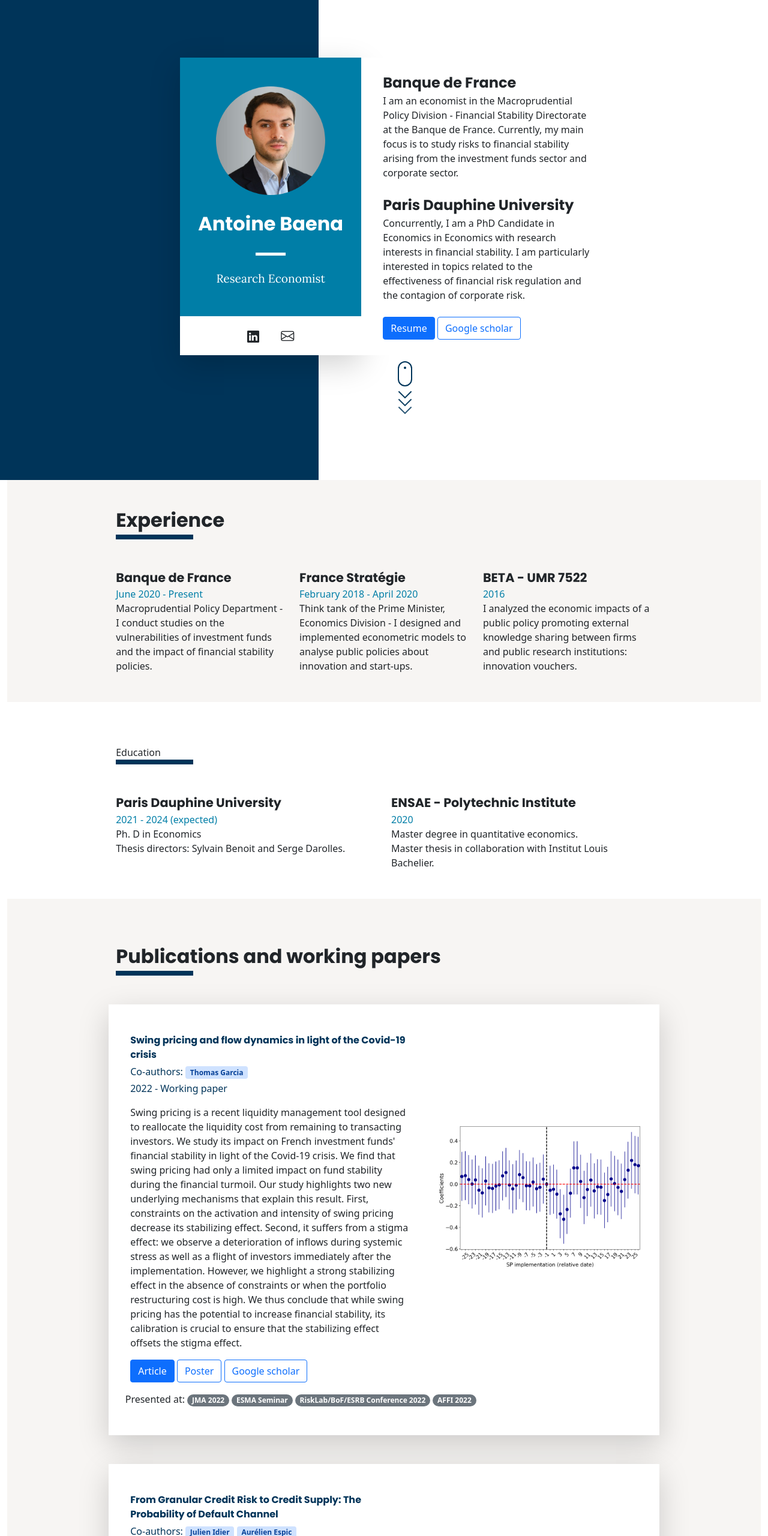
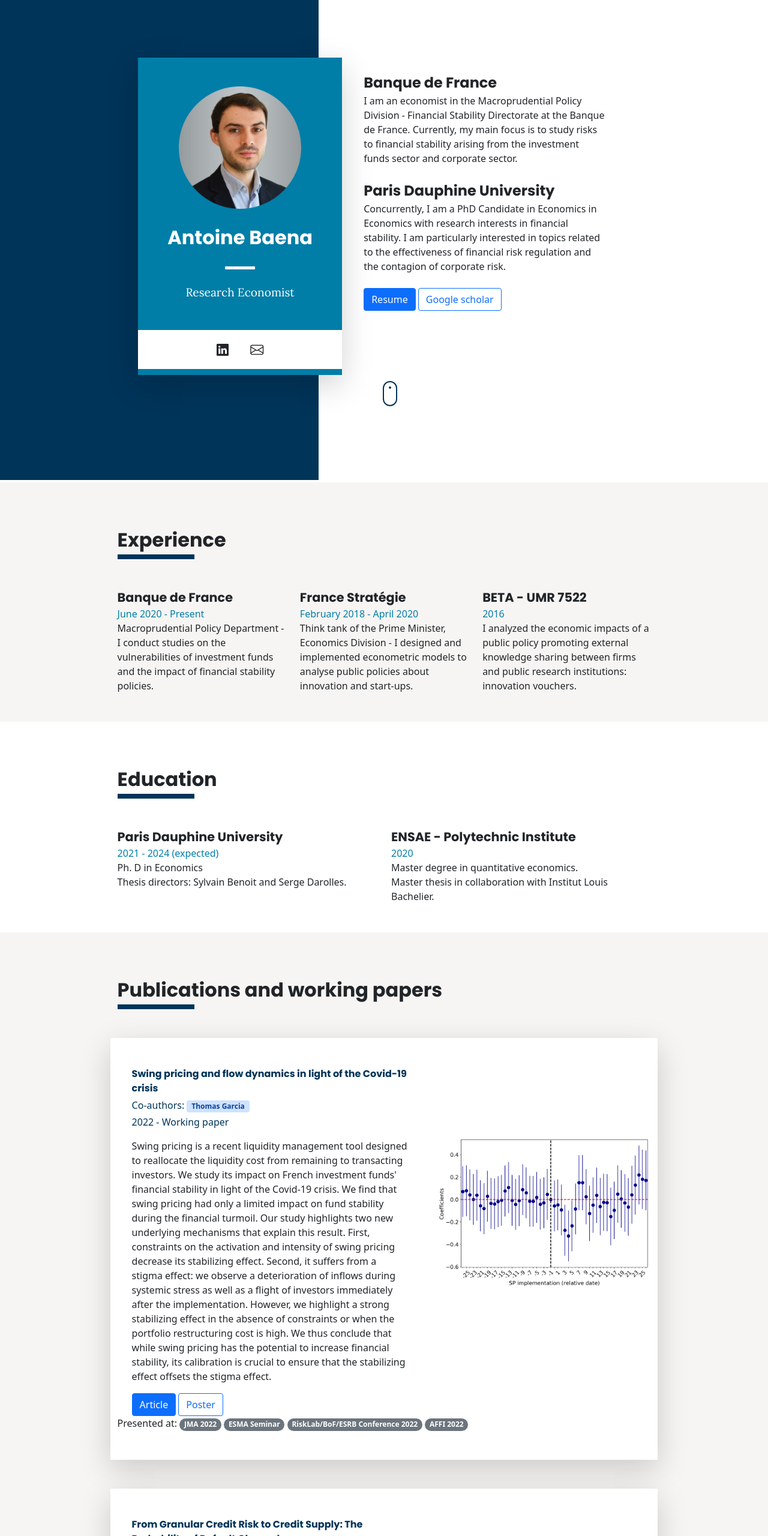
Before and after one commit to AntoineBaena/AntoineBaena.github.io, a plain HTML site: page index.html in a window 1280 px wide. Shown: the top 2560 px of the page at 60% size. Drawn offline with nearby package versions, Linux system fonts and the light colour scheme.

Commit message:
Update index.html

```diff
--- a/index.html
+++ b/index.html
@@ -21,34 +21,35 @@
 
     <!-- GENERAL PRESENTATION -->
     <div class="row">
-      <div class="col-md-5 themed-grid-col">
+      <div class="col-md-5 col-sm-0 themed-grid-col">
         <div class="container-fluid container_central_left"></div>
       </div>
-      <div class="col-md-7 themed-grid-col">
+      <div class="col-md-7 col-sm-0 themed-grid-col">
         <div class="container-fluid container_central_right"></div>
       </div>
     </div>
   </div>
-  <div class="container-fluid">
-    <div class="container">
+
+  <div class="container-fluid background_mobile">
     <div class="row mb-7 container_central_central">
-          <div class="col-5 small_container_c_l shadow-lg novpadding2 nohpadding2">
+      <div class="col-md-5 col-sm-12 small_container_c_l shadow-lg novpadding2 nohpadding1" style="position: relative;">
         <div class="container mb-3 mt-5 text-center", style="padding-right: 20%; padding-left: 20%;">
           <img src="picture_antoine.png" class="img-fluid rounded">
         </div>
         <div class="container mt-4 text-center bold_font1 text-white"> Antoine Baena</div>
 
         <div class="mb-4 mt-4 horizontal_border" style=""></div>
-            <div class="container text-center bold_font2 text-white">Research Economist</div>
+        <div class="container text-center bold_font2 text-white mb-3">Research Economist</div>
 
-            <div class = "mt-5"  style="background-color: rgb(255, 255, 255)">
+        <div class = "mt-5 stick_bottom"  style="background-color: rgb(255, 255, 255)">
           <div class="container pt-3 pb-3" style = "text-align: center">
             <a href="https://www.linkedin.com/in/antoinebaena/" ><i class="bi bi-linkedin mx-3" style="font-size:20px"></i></a>
             <a href="mailto: antoine.baena@banque-france.fr" ><i class="bi bi-envelope mx-3" style="font-size:22px"></i></a>
           </div>
       </div>
     </div>
-          <div class="col-7 small_container_c_r pt-4 pb-4">
+
+    <div class="col-md-7 col-sm-12 small_container_c_r pt-4 pb-4">
       <div class="container">
         <div class="title_font1">Banque de France</div>
           <p> I am an economist in the Macroprudential Policy Division - Financial Stability Directorate at the Banque de France. Currently, my main focus is to study risks to financial stability arising from the investment funds sector and corporate sector.</p>
@@ -65,13 +66,7 @@
           <div class="mouse">
             <div class="wheel"></div>
           </div>
-              <div>
-                <span class="m_scroll_arrows unu"></span>
-                <span class="m_scroll_arrows doi"></span>
-                <span class="m_scroll_arrows trei"></span>
       </div>
-          </div>
-
     </div>
   </div>
 
@@ -88,17 +83,17 @@
     </div>
     <div class="container container_caroussel">
       <div class="row">
-          <div class="col-md-4">
+        <div class="col-md-4 spacing_mobile">
           <a href="https://www.banque-france.fr/" class="bold_font0"> Banque de France</a>
           <p class="text_content"> June 2020 - Present </p>
           <p>Macroprudential Policy Department - I conduct studies on the vulnerabilities of investment funds and the impact of financial stability policies.</p>
         </div>
-          <div class="col-md-4">
+        <div class="col-md-4 spacing_mobile">
           <a href="https://www.strategie.gouv.fr/" class="bold_font0"> France Stratégie</a>
           <p class="text_content"> February 2018 - April 2020 </p>
           <p>Think tank of the Prime Minister, Economics Division - I designed and implemented econometric models to analyse public policies about innovation and start-ups.</p>
         </div>
-          <div class="col-md-4">
+        <div class="col-md-4 spacing_mobile">
           <a href="https://beta-economics.fr/" class="bold_font0"> BETA - UMR 7522</a>
           <p class="text_content"> 2016 </p>
           <p>I analyzed the economic impacts of a public policy promoting external knowledge sharing between firms and public research institutions: innovation vouchers.</p>
@@ -107,10 +102,9 @@
     </div>
   </div>
 
-    <!-- Publications and working papers -->
+  <!-- Education-->
   <div class="container-fluid pt-5 pb-5">
-      <div class="container mb-5 tit
-                  le_font0 container_caroussel">
+    <div class="container mb-5 title_font0 container_caroussel">
       <div class="row mb-4 mt-4">
         <p>Education</p>
         <div class="col-2">
@@ -122,13 +116,13 @@
     <div class="container container_caroussel">
       <!-- Example row of columns -->
       <div class="row">
-          <div class="col-md-6">
+        <div class="col-md-6 spacing_mobile">
           <a href="https://dauphine.psl.eu/formations/doctorat" class="bold_font0"> Paris Dauphine University</a>
           <p class="text_content"> 2021 - 2024 (expected) </p>
           <p>Ph. D in Economics</p>
           <p>Thesis directors: <a href="https://sites.google.com/site/sylvainbenoit87/research">Sylvain Benoit</a> and <a href="https://www.linkedin.com/in/serge-darolles-b7303019/?originalSubdomain=fr">Serge Darolles</a>.</p>
         </div>
-          <div class="col-md-6">
+        <div class="col-md-6 ">
           <a href="https://www.ensae.fr/" class="bold_font0"> ENSAE - Polytechnic Institute</a>
           <p class="text_content"> 2020 </p>
           <p>Master degree in quantitative economics.</p>
@@ -152,7 +146,7 @@
 
     <div class="container mb-5 container_caroussel">
       <div class="row bg-white shadow-lg pt-5 pb-5 pr-5">
-          <div class="col-7">
+        <div class="col-lg-7 col-sm-12 col-md-12">
           <div class="container title_font2"> Swing pricing and flow dynamics in light of the Covid-19 crisis</div>
           <div class="container pt-1" style="color: #003459"> Co-authors: <span class="badge alert-primary"><a href="https://sites.google.com/site/thomasjcgarcia/home">Thomas Garcia</a></span></div>
           <div class="container pt-1" style="color: #003459"> 2022 - Working paper</div>
@@ -165,15 +159,14 @@ We thus conclude that while swing pricing has the potential to increase financia
           </div>
           <div class="container pt-3">
             <button type="button" class="btn btn-primary"><a href="https://github.com/AntoineBaena/AntoineBaena.github.io/raw/main/swing_pricing_paper_2022_05_07.pdf">Article</a></button>
-              <button type="button" class="btn btn-outline-primary">Poster</button>
-              <button type="button" class="btn btn-outline-primary">Google scholar</button>
+            <button type="button" class="btn btn-outline-primary"><a href="https://github.com/AntoineBaena/AntoineBaena.github.io/raw/main/swing_pricing_poster_2022_05_07.pdf">Poster</a></button>
           </div>
         </div>
-          <div class="col-5 mb-3 mt-5" style="padding-right:3%">
+        <div class="col-lg-5 col-sm-12 col-md-12 container_plot">
           <img src="a_flow.png" class="image_plot">
         </div>
 
-          <div class="container_contefences pt-3">
+        <div class="container_conferences">
           Presented at:
           <span class="badge rounded-pill bg-secondary"><a href="https://jma2022.sciencesconf.org/">JMA 2022</a></span>
           <span class="badge rounded-pill bg-secondary"><a href="https://www.esma.europa.eu/">ESMA Seminar</a></span>
@@ -186,7 +179,7 @@ We thus conclude that while swing pricing has the potential to increase financia
 
     <div class="container mb-5 container_caroussel">
       <div class="row bg-white shadow-lg pt-5 pb-5 pr-5">
-          <div class="col-7">
+        <div class="col-lg-7 col-sm-12 col-md-12">
           <div class="container title_font2"> From Granular Credit Risk to Credit Supply: The Probability of Default Channel</div>
           <div class="container pt-1" style="color: #003459"> Co-authors:
             <span class="badge alert-primary"><a href="https://www.linkedin.com/in/julien-idier-87221121/">Julien Idier</a></span>
@@ -197,15 +190,14 @@ We thus conclude that while swing pricing has the potential to increase financia
             <p> We combine firm level data on balance sheets with Anacredit (Euro Area credit register for non-financial corporations) to investigate how idiosyncratic firm shocks affect bank portfolio credit risk and the aggregate credit supply. We show that the uncertainty bank face when setting single-name probability of default (PD) affects the level of risks of bank portfolios and the aggregate credit supply due to spillovers across firms. This effect is stronger when bank portfolio concentration is high given the presence of granular borrowers and when banks have low capital ratios. Firms with small loan shares in bank portfolios are the most affected by (indirect) credit restrictions. It implies that macroprudential authorities should be proactive in limiting portfolio concentration especially when bank capital ratios are low. Focusing on the Covid crisis, we also show that despite the activation of state-guaranteed loans, this PD channel of transmission was still at work, but with a lower intensity.  </p>
           </div>
           <div class="container pt-3">
-              <button type="button" class="btn btn-primary">Article</button>
-              <button type="button" class="btn btn-outline-primary">Google scholar</button>
+            <button type="button" class="btn btn-primary"><a href="https://github.com/AntoineBaena/AntoineBaena.github.io/raw/main/pd_channel_paper_2022_05_07.pdf">Article</a></button>
           </div>
         </div>
-          <div class="col-5 mb-3 mt-5" style="padding-right:3%">
+        <div class="col-lg-5 col-sm-12 col-md-12 container_plot">
           <img src="pge_v2.png" class="image_plot">
         </div>
 
-          <div class="container_contefences pt-3">
+        <div class="container_conferences">
           Presented at:
           <span class="badge rounded-pill bg-secondary"><a href="https://www.afse.fr/fr/news/call-for-papers-afse-2022-annual-congress-2113">AFSE 2022</a></span>
           <span class="badge rounded-pill bg-secondary"><a href="https://www.suomenpankki.fi/en/financial-stability/events/2022-sra-conference-on-systemic-risk-analytics/">RiskLab/BoF/ESRB Conference 2022</a></span>
```
Lines whose indentation alone changed are shown as unchanged.
